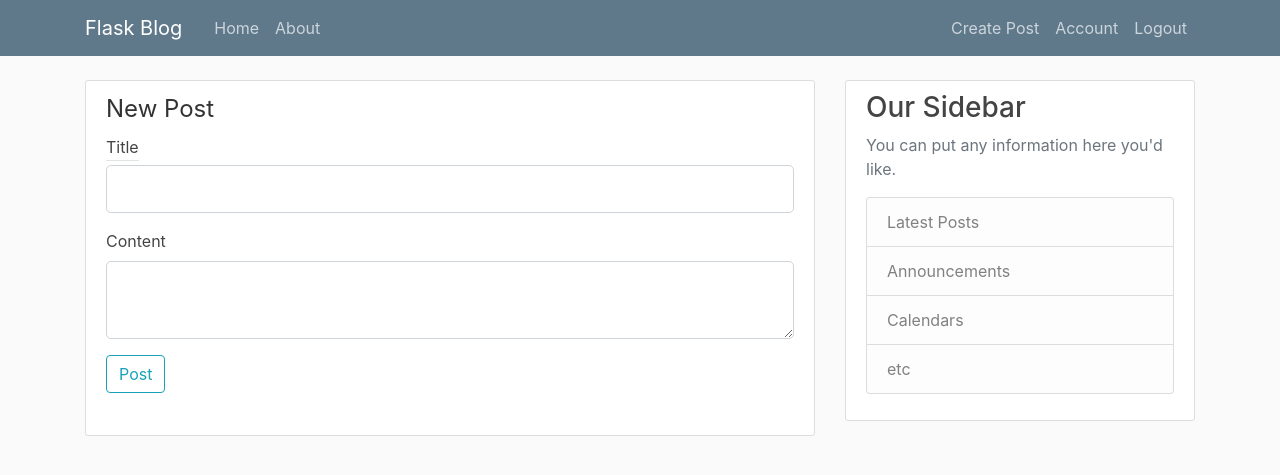
After one commit to MaxOng94/Flask-tutorial, a Flask app: page /post/new in a window 1280 px wide. The commit adds this page. Shown: the top 475 px of the page. Run offline with Flask 2, Linux system fonts and the light colour scheme; a user stored in the database is signed in; some libraries are stand-ins or nearby versions.

Commit message:
Added options for users to post content, allow users to set up profile picture
Under routes.py
1)Added additional routes
-Account options
oConfigure profile picture options
oUsers to update their account information
Username
Email
Profile picture
-Post options
oUsers to input new post
oUpdate posts
oDelete posts
oSee their own posts

Under templates

2)Added additional html pages
-Account.html
-Post.html
-Update.html
-Create_post.html
-User_post.html
Under forms.py
3)Added PostForm
-For users to post title and content

```diff
--- a/app/forms.py
+++ b/app/forms.py
@@ -1,9 +1,9 @@
 from flask_wtf import FlaskForm
 from flask_wtf.file import FileField, FileAllowed       # for flask to upload files (in our case we want image extensions file). FileAllowed --> restrict to .jpg or .png
-from wtforms import StringField, PasswordField, BooleanField,SubmitField
+from wtforms import StringField, PasswordField, BooleanField,SubmitField, TextAreaField
 from wtforms.validators import DataRequired, Length, Email, EqualTo, ValidationError
+from flask_login import current_user
 from models import User
-from flask_login import current_user
 
 # class for registration form. We can inherit from FlaskForm class from flask_wtf
 class RegistrationForm(FlaskForm):
@@ -78,3 +78,13 @@ class UpdateAccountForm(FlaskForm):
             # if user is none, the validationerror will not be raised
             if user:
                 raise ValidationError("That email is taken. Please choose a different one.")
+
+
+
+class PostForm(FlaskForm):
+    title = StringField('Title',
+                        validators = [DataRequired()])
+    content = TextAreaField('Content',
+                        validators = [DataRequired()])
+
+    submit = SubmitField('Post')
--- a/app/routes.py
+++ b/app/routes.py
@@ -1,7 +1,6 @@
 from app import app_obj, db, bcrypt
-from flask import render_template,url_for, flash, redirect , request
-from app.forms import RegistrationForm, LoginForm, UpdateAccountForm
-from models import User
+from flask import render_template,url_for, flash, redirect , request, abort
+from forms import RegistrationForm, LoginForm, UpdateAccountForm, PostForm
 from PIL import Image
 # render_template will look for the .html files you specified
 # under the templates folder. You have to name the templates folder exactly so
@@ -9,31 +8,25 @@ from PIL import Image
 
 from flask_login import login_user,current_user, logout_user, login_required
 # assumes that we will be querying data from our database as dummy_data
-
+from datetime import datetime
 import secrets
 import os
-dummy_data = [
-    {
-        'author': 'Max ong',
-        'title' : 'Blog post 1',
-        'content': 'First post content',
-        'date_posted': 'April 20 2020'
-    },
-    {
-        'author': 'Max ong',
-        'title' : 'Blog post 1',
-        'content': 'First post content',
-        'date_posted': 'April 20 2020'
-    }
-]
+from models import User, Post
 
 
-
-
+# =====================
+# route for HOME PAGE
+"""
+1) HOME()
+2) ABOUT()
+3) REGISTER()
+"""
 @app_obj.route('/')
-@app_obj.route('/home')
+@app_obj.route('/home', methods = ["GET","POST"])
 def home():
-    return render_template('home.html', posts = dummy_data)
+    page = request.args.get('page', 1, type = int)          #  1 : the default page number, and type = int --> will throw in error if someone else throws in non-int for page number
+    posts = Post.query.order_by(Post.date_posted.desc()).paginate(page = page, per_page = 4)  # basically limiting 4 posts per page
+    return render_template('home.html', posts = posts)
 
 @app_obj.route('/about')
 def about():
@@ -57,6 +50,15 @@ def register():
         # bootstrap has different alert style for successes and errors
         return redirect(url_for("login"))
     return render_template("register.html", title = "Register", form = form )
+# ==========================
+
+
+# =====================
+# route for lOGIN PAGE
+"""
+1) LOGIN()
+2) LOGOUT()
+"""
 
 @app_obj.route('/login', methods = ["GET","POST"])
 def login():
@@ -74,11 +76,16 @@ def login():
             flash("Login unsuccessful. Please check email and password", 'danger') # bootstrap's class danger for error alert
     return render_template("login.html", title = "Login", form = form )
 
-
 @app_obj.route('/logout')
 def logout():
     logout_user()
     return redirect(url_for("home"))
+
+#===================================
+
+
+# =====================
+# route for ACCOUNT PAGE
 
 def save_picture(form_picture):
     random_hex = secrets.token_hex(8)        # randomize the image name of the picture so not to collide with existing pictures in our db
@@ -95,11 +102,9 @@ def save_picture(form_picture):
 
     return picture_fn
 
-
 @app_obj.route('/account', methods = ["GET","POST"])
 @login_required         # with this decorator, this means to access this view, users has to be logged in already
 def account():
-    image_file = url_for('static', filename = "profile_pics/" + current_user.image_file) # image file in the models module under User class. It is in the database
     form = UpdateAccountForm()
     if form.validate_on_submit():
         if form.picture.data:
@@ -113,4 +118,84 @@ def account():
     elif request.method == "GET":
         form.username.data = current_user.username
         form.email.data = current_user.email
+    image_file = url_for('static', filename = "profile_pics/" + current_user.image_file) # image file in the models module under User class. It is in the database
     return render_template("account.html", title = "Account", image_file = image_file, form = form)
+
+# ================================
+
+
+
+# ===================================
+# route for POST PAGE
+
+"""
+1) NEW_POST()
+2) POST()
+3) UPDATE() --> to update the post title and content
+    - added condition that ONLY author can update their own post
+4) DELETE_POST()
+    - added condition that ONLY author can update their own post
+    - a modal will pop up when authors want to delete their own posts
+5) USER_POSTS()
+    - to return only all the posts written by user
+"""
+@app_obj.route('/post/new', methods = ['GET','POST'])
+@login_required
+def new_post():
+    form = PostForm()
+    if form.validate_on_submit():
+        new_post = Post(title =form.title.data, content =form.content.data, author = current_user)
+        db.session.add(new_post)
+        db.session.commit()
+        flash(f"New post '{form.title.data}' created!", "success") # success category is a bootstrap class to use as variable
+        return redirect(url_for('home'))
+    return render_template("create_post.html", title = "New Post", form = form,
+                            legend = 'New Post')
+
+@app_obj.route('/post/<int:post_id>', methods = ['GET','POST'])
+def post(post_id):
+    post = Post.query.get_or_404(post_id)
+    return render_template('post.html', title = post.title, post = post)
+
+@app_obj.route('/post/<int:post_id>/update', methods = ['GET','POST'])
+@login_required
+def update(post_id):
+    form = PostForm()
+    post = Post.query.get_or_404(post_id)
+    if form.validate_on_submit():
+        post.title = form.title.data
+        post.content = form.content.data
+        db.session.commit()
+        flash(f"Your post '{form.title.data}' has been updated!", "success") # success category is a bootstrap class to use as variable
+        return redirect(url_for('post', post_id = post.id))
+    elif request.method == "GET":
+        form.title.data = post.title
+        form.content.data = post.content
+    return render_template('create_post.html', form = form, post = post,
+                            legend = 'Update Post')
+
+
+@app_obj.route('/post/<int:post_id>/delete', methods = ['POST'])
+@login_required
+def delete_post(post_id):
+    form = PostForm()
+    post = Post.query.get_or_404(post_id)
+    if post.author != current_user:
+        abort(403)
+    else:
+        db.session.delete(post)
+        db.session.commit()
+        flash(f"Your post '{form.title.data}' has been deleted!", "success") # success category is a bootstrap class to use as variable
+        return redirect(url_for('home'))
+    return render_template('create_post.html', form = form, post = post,
+                            legend = 'Update Post')
+
+
+@app_obj.route('/user/<string:username>', methods = ["GET","POST"])
+def user_posts(username):
+    page = request.args.get('page', 1, type = int)          #  1 : the default page number, and type = int --> will throw in error if someone else throws in non-int for page number
+    user = User.query.filter_by(username = username).first_or_404()
+    posts = Post.query.filter_by(author = user)\
+            .order_by(Post.date_posted.desc())\
+            .paginate(page = page, per_page = 4)  # basically limiting 4 posts per page
+    return render_template('user_posts.html', posts = posts, user = user)
--- a/app/static/main.css
+++ b/app/static/main.css
@@ -10,6 +10,10 @@ h1, h2, h3, h4, h5, h6 {
 
 .bg-steel {
   background-color: #5f788a;
+}
+
+.bg-light {
+  background-color: #e1e6ea;
 }
 
 .site-header .navbar-nav .nav-link {
--- /dev/null
+++ b/app/templates/create_post.html
@@ -0,0 +1,42 @@
+{%extends 'layout.html'%}
+{%block content%}
+<div class="content-section">
+
+    <form action="" method="post">
+        {{form.hidden_tag()}}
+        <fieldset class = "form-group">
+            <legend class = "">{{ legend }}</legend>
+            <div class="form-group">
+                {{form.title.label(class = "form-control-label article-title article-metadata")}}
+                    {%if form.title.errors%}
+                        {{ form.title(class = "form-control form-control-lg is-invalid")}} <!-- added in 'is-invalid', bootstrap's class-->
+                            <div class = 'invalid-feedback'>
+                                {% for error in form.title.errors %}
+                                    <span>{{error}}</span>
+                                {% endfor %}
+                        </div>
+                    {% else %}
+                        {{form.title(class = "form-control form-control-lg")}}
+                    {%endif%}
+            </div>
+            <div class="form-group">
+                {{form.content.label(class = "form-control-label article-title")}}
+                {%if form.content.errors%}
+                    {{ form.content(class = "form-control form-control-lg is-invalid")}} <!-- added in 'is-invalid', bootstrap's class-->
+                        <div class = 'invalid-feedback'>
+                            {% for error in form.content.errors %}
+                                <span>{{error}}</span>
+                            {% endfor %}
+                    </div>
+                {% else %}
+                    {{form.content(class = "form-control form-control-lg")}}
+                {%endif%}
+            </div>
+            <div class="form-group">
+                {{form.submit(class = "btn btn-outline-info")}}
+            </div>
+        </fieldset>
+    </form>
+</div>
+
+{%endblock%}
--- a/app/templates/layout.html
+++ b/app/templates/layout.html
@@ -11,6 +11,7 @@
     <!-- Bootstrap CSS -->
     <link rel="stylesheet" href="https://stackpath.bootstrapcdn.com/bootstrap/4.5.2/css/bootstrap.min.css" integrity="sha384-JcKb8q3iqJ61gNV9KGb8thSsNjpSL0n8PARn9HuZOnIxN0hoP+VmmDGMN5t9UJ0Z" crossorigin="anonymous">
     <link rel = "stylesheet" type = "text/css" href = "{{ url_for('static', filename = 'main.css')}}">
+
 
     <!-- end : from bootstrap-->
 
@@ -33,12 +34,13 @@
           </button>
           <div class="collapse navbar-collapse" id="navbarToggle">
             <div class="navbar-nav mr-auto">
-              <a class="nav-item nav-link" href="{{url_for('home')}}">Home</a>
-              <a class="nav-item nav-link" href="{{url_for('about')}}">About</a>
+                <a class="nav-item nav-link" href="{{url_for('home')}}">Home</a>
+                <a class="nav-item nav-link" href="{{url_for('about')}}">About</a>
             </div>
             <!-- Navbar Right Side -->
             <div class="navbar-nav">
                 {% if current_user.is_authenticated %} <!--if user already logged in -->
+                <a class="nav-item nav-link" href="{{url_for('new_post')}}">Create Post</a>
                 <a class="nav-item nav-link" href="{{url_for('account')}}">Account</a>
                 <a class="nav-item nav-link" href="{{url_for('logout')}}">Logout</a>
                 {%else%}
@@ -83,12 +85,13 @@
       </div>
     </main>
 
-    <!-- Start :from bootstrap-->
 
-    <!--jQuery first, then Popper.js, then Bootstrap JS -->
+
+
+    <!-- jquery -->
     <script src="https://code.jquery.com/jquery-3.5.1.slim.min.js" integrity="sha384-DfXdz2htPH0lsSSs5nCTpuj/zy4C+OGpamoFVy38MVBnE+IbbVYUew+OrCXaRkfj" crossorigin="anonymous"></script>
     <script src="https://cdn.jsdelivr.net/npm/popper.js@1.16.1/dist/umd/popper.min.js" integrity="sha384-9/reFTGAW83EW2RDu2S0VKaIzap3H66lZH81PoYlFhbGU+6BZp6G7niu735Sk7lN" crossorigin="anonymous"></script>
     <script src="https://stackpath.bootstrapcdn.com/bootstrap/4.5.2/js/bootstrap.min.js" integrity="sha384-B4gt1jrGC7Jh4AgTPSdUtOBvfO8shuf57BaghqFfPlYxofvL8/KUEfYiJOMMV+rV" crossorigin="anonymous"></script>
-    <!-- end : from bootstrap-->
+   <!--end bootstrap-->
   </body>
 </html>
```
Also changed, not shown: app/models.py (+4 -3 lines), app/templates/home.html (+34 -9 lines), app/templates/post.html (added, +46 -0 lines), app/templates/update.html (added, +46 -0 lines), app/templates/user_posts.html (added, +46 -0 lines), app/site.db, app/static/profile_pics/76426523938c9967.jpg (added), app/static/profile_pics/e458af68ed21dfd0.png (added).
